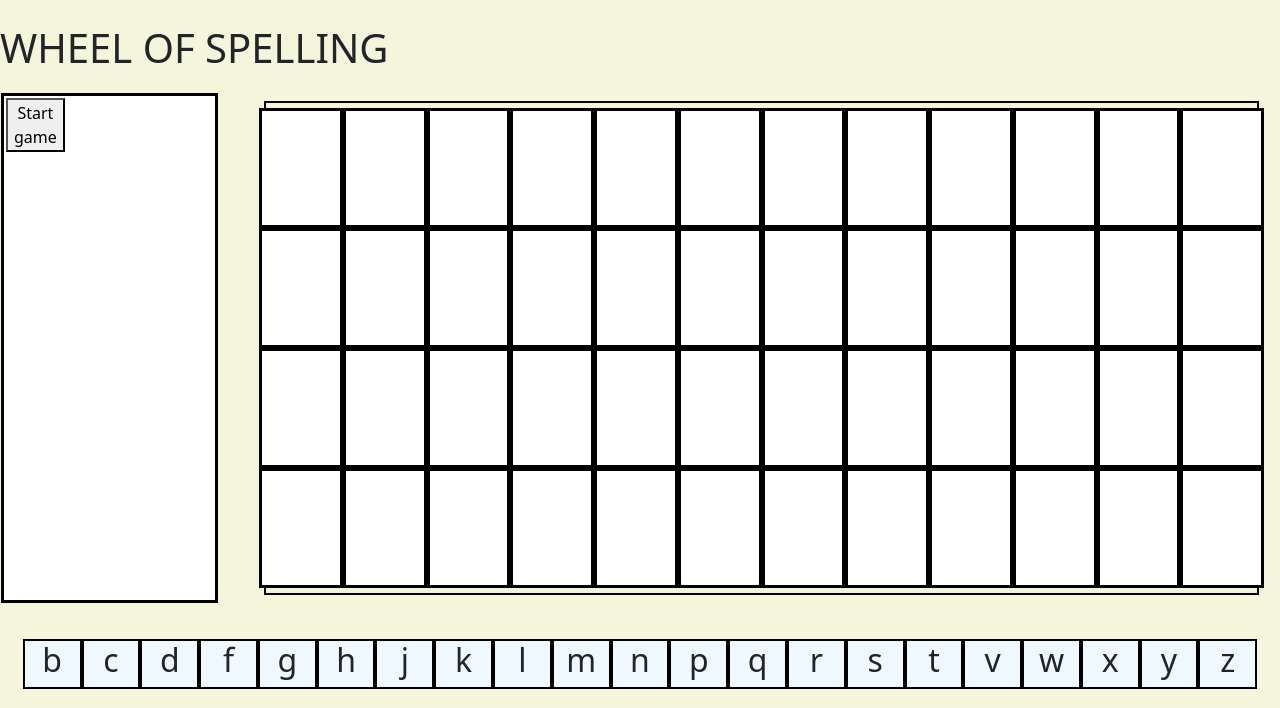
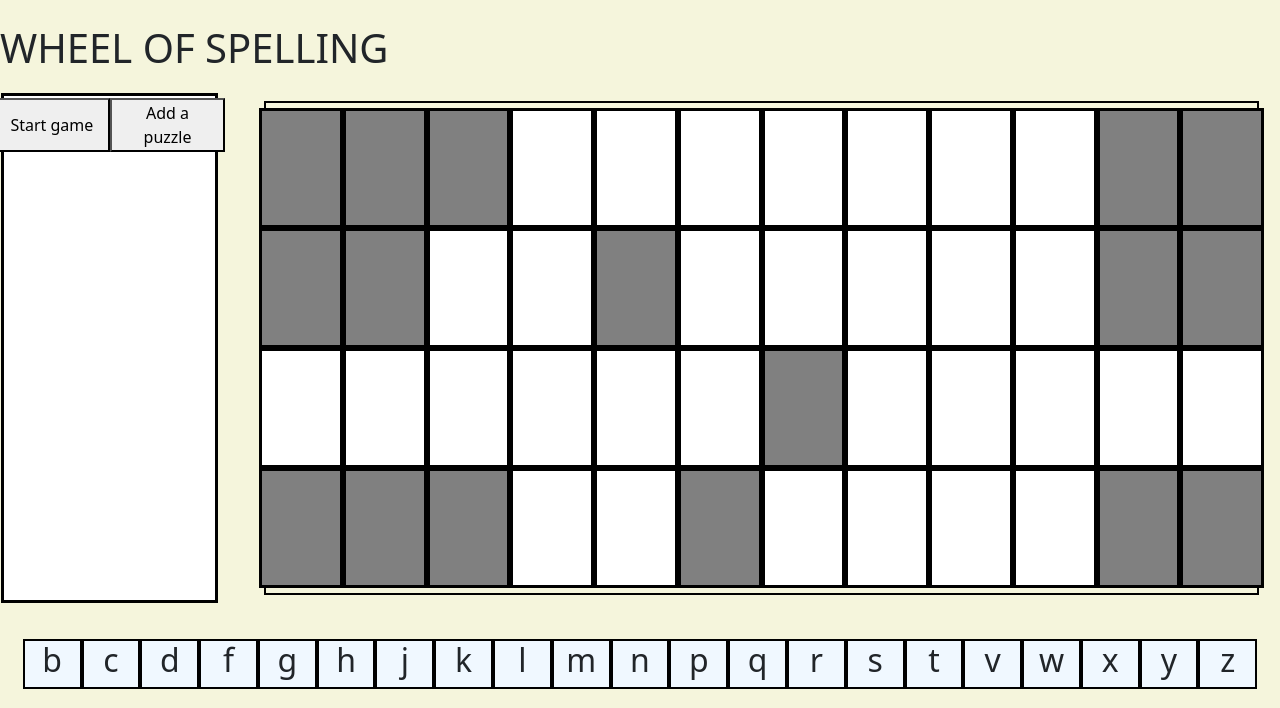
Before and after one commit to mdewey123/wheel-of-spelling, a Django app: page /game/wheel_of_spelling in a window 1280 px wide. Shown: the part 62-770 px from the top of the page. Run offline with Django 5.2, Linux system fonts and the light colour scheme; a user stored in the database is signed in; data comes from the database, SQL or seed files in the repository; both versions use the stored data as it was after the commit.

Commit message:
new puzzle and spacing
Changed welcome puzzle to genereate per line and added form to make new puzzle.

populate board should automatically center any new puzzle

```diff
--- a/fortune/forms.py
+++ b/fortune/forms.py
@@ -1,7 +1,18 @@
 from django import forms
 from . import models
+from django.core.validators import MaxLengthValidator
 
 class MakeWOSPuzz(forms.ModelForm):
     class Meta:
         model = models.WosPuzz2
         fields = ['title', 'line1', 'line2', 'line3', 'line4', 'hint']
+        help_texts = {
+            'line1': "Max 12 characters.",
+            'line2': "Max 12 characters.",
+            'line3': "Max 12 characters.",
+            'line4': "Max 12 characters.",
+        }
+    line1 = forms.CharField(max_length=12, validators=[MaxLengthValidator(12)])
+    line2 = forms.CharField(max_length=12, validators=[MaxLengthValidator(12)])
+    line3 = forms.CharField(max_length=12, validators=[MaxLengthValidator(12)])
+    line4 = forms.CharField(max_length=12, validators=[MaxLengthValidator(12)])
--- a/fortune/static/fortune/script.js
+++ b/fortune/static/fortune/script.js
@@ -3,18 +3,18 @@ addEventListener("DOMContentLoaded", function() {
 
 
     const puzzPieces = gameBoard.querySelectorAll("div");
-    const welcomePuzz = document.getElementById("game-board").dataset.puzzle;
 
     const gameToggle = document.getElementById("game-toggle")
 
     let rows = [
-        this.document.getElementById("board-row1"),
-        this.document.getElementById("board-row2"),
-        this.document.getElementById("board-row3"),
-        this.document.getElementById("board-row4"),
+        this.document.getElementById("board-row-1"),
+        this.document.getElementById("board-row-2"),
+        this.document.getElementById("board-row-3"),
+        this.document.getElementById("board-row-4"),
     ]
 
-    let sentences = rows.map(row => row.dataset[`line${rows.indexOf(row) + 1}`])
+    let sentences = rows.map((row, index) => row.dataset[`line${index + 1}`])
+
 
     populate_board(rows, sentences)
     gameToggle.addEventListener("click", () =>{
@@ -22,14 +22,20 @@ addEventListener("DOMContentLoaded", function() {
         gameToggle.style.display = 'none'
     })
 
+    document.querySelector("#new-puzz").addEventListener("click", make_new_puzz);
+
 
 });
 
-function populate_board(sentence, puzzPieces) {
+function make_new_puzz() {
+    document.querySelector("#new-puzz").style.display = 'none'
+    document.querySelector('#new-puzz-form').style.display = "block"
+}
+
+function populate_board_old(sentence, puzzPieces) {
     const letters = sentence.split("");
     //populate with letters for puzzle sentence
     puzzPieces.forEach((piece, index) => {
-
         const h4 = piece.querySelector('h4');
         if (h4) {
             h4.textContent = index < letters.length ? letters[index] : "";
@@ -39,6 +45,31 @@ function populate_board(sentence, puzzPieces) {
         if (h4.textContent === " " || h4.textContent === "") {
             piece.style.backgroundColor = "gray"
         }
+    });
+}
+
+function populate_board(rows, sentences) {
+    rows.forEach((row, rowIndex) => {
+        console.log(sentences[rowIndex])
+        const letters = sentences[rowIndex].split("");
+        const puzzPieces = row.querySelectorAll('div');
+
+        puzzPieces.forEach((piece, index) => {
+            const h4 = piece.querySelector('h4');
+            while (letters.length < 12) {
+                letters.unshift('');
+                letters.push('')
+            };
+
+            if (h4) {
+                h4.textContent = index < letters.length ? letters[index] : "";
+                h4.style.color = "white" ;
+
+            };
+            if (h4.textContent === " " || h4.textContent === "") {
+                piece.style.backgroundColor = "gray"
+            };
+        });
     });
 }
 
@@ -55,7 +86,7 @@ function make_guess(gamePieces, puzzPieces) {
                 setTimeout(() => {
                     const wagh = piece.querySelector('h4');
                     if (wagh && guessedLetter === wagh.textContent.toLowerCase()) {
-                        piece.style.backgroundColor = "gold"
+                        piece.style.backgroundColor = "gold";
                         wagh.style.color = "black";
                         wagh.style.fontWeight = "bold";
                         wagh.style.fontSize = "1.5rem";
@@ -85,7 +116,7 @@ function vowel_guess(vowelPieces, puzzPieces) {
             const guessedLetter = this.dataset.vowel;
             let correctGuess = false;
             let pointCount = 0;
-            gamePiece = this
+            gamePiece = this;
 
             console.log(`Guessed vowel: ${guessedLetter}`);
 
@@ -118,11 +149,11 @@ function vowel_guess(vowelPieces, puzzPieces) {
     })
 }
 
-function solve_puz(puzzPieces) {
+function solve_puzz(puzzPieces) {
     puzzPieces.forEach((piece) => {
         console.log('checking piece');
         const letter = piece.querySelector('h4');
-        if (piece.style.backgroundColor === "white") {
+        if (letter.textContent !== "" && letter.textContent !== " ") {
             piece.style.backgroundColor = "gold";
         };
 
@@ -372,7 +403,7 @@ function play_game(puzzPieces) {
         solveButton.addEventListener('click', () =>{
             spinButton.remove();
             buyVowelButton.remove();
-            solve_puz(puzzPieces);
+            solve_puzz(puzzPieces);
 
             let solvePoints = pointStart + 20000
             pointHeading.textContent = `Points: ${solvePoints}`
--- a/fortune/static/fortune/style.css
+++ b/fortune/static/fortune/style.css
@@ -9,6 +9,11 @@ body {
 
 #puzzle-list {
     border: 3px solid black;
+    display: none;
+}
+
+#new-puzz-form {
+    padding: 5%;
     display: none;
 }
 
--- a/fortune/templates/fortune/wheel_of_spelling.html
+++ b/fortune/templates/fortune/wheel_of_spelling.html
@@ -30,9 +30,16 @@
 
 <div id="big-div" class="row">
     <div id="score-board" class="col-2">
-        <div class="col-1" id="button-div">
-            <button id="game-toggle"> Start game </button>
+        <div class="row" id="button-div">
+            <button class="col" id="game-toggle"> Start game </button>
+            <button class="col" id="new-puzz">Add a puzzle</button>
         </div>
+        <form id="new-puzz-form" method="post" enctype="multipart/form-data">
+            {% csrf_token %}
+            {{ newPuzz }}
+
+            <input type="submit" value="New Puzzle">
+        </form>
         <div id="player-board" class="col">
             <h4></h4>
         </div>
@@ -40,28 +47,28 @@
 
     <div id="test-div" class="col">
         <div id="game-board" >
-            <div id="board-row-1" class="row" data-line1="{{puzz.line1}}">
+            <div id="board-row-1" class="row" data-line1="{{welcome_puzz.line1}}">
                 {% for n in grid %}
                     <div id="{{n}}" class="col-1">
                         <h4 style="font: bold 2rem;"></h4>
                     </div>
                 {% endfor %}
             </div>
-            <div id="board-row-2" class="row" data-line2="{{puzz.line2}}">
+            <div id="board-row-2" class="row" data-line2="{{welcome_puzz.line2}}">
                 {% for n in grid %}
                     <div id="{{n}}" class="col-1">
                         <h4 style="font: bold 2rem;"></h4>
                     </div>
                 {% endfor %}
             </div>
-            <div id="board-row-3" class="row" data-line3="{{puzz.line3}}">
+            <div id="board-row-3" class="row" data-line3="{{welcome_puzz.line3}}">
                 {% for n in grid %}
                     <div id="{{n}}" class="col-1">
                         <h4 style="font: bold 2rem;"></h4>
                     </div>
                 {% endfor %}
             </div>
-            <div id="board-row-4" class="row" data-line4="{{puzz.line4}}">
+            <div id="board-row-4" class="row" data-line4="{{welcome_puzz.line4}}">
                 {% for n in grid %}
                     <div id="{{n}}" class="col-1">
                         <h4 style="font: bold 2rem;"></h4>
```
Also changed, not shown: db.sqlite3.
